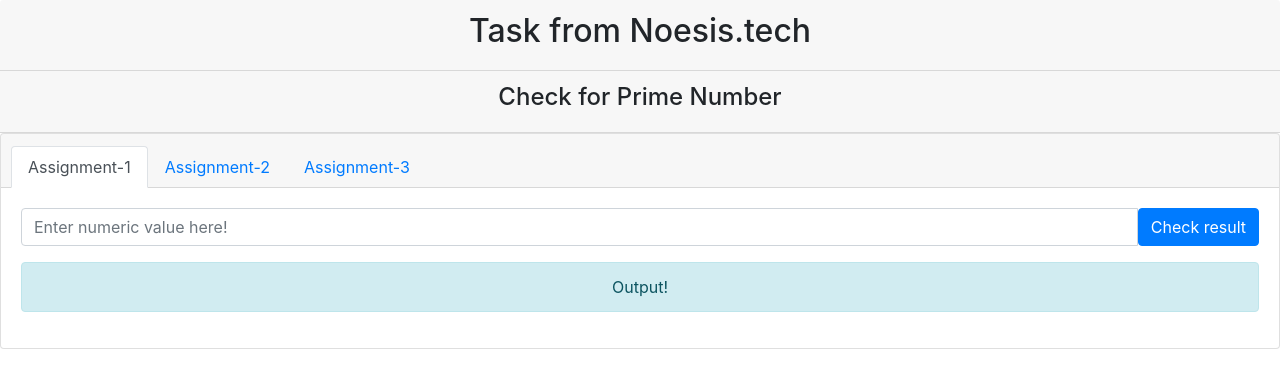
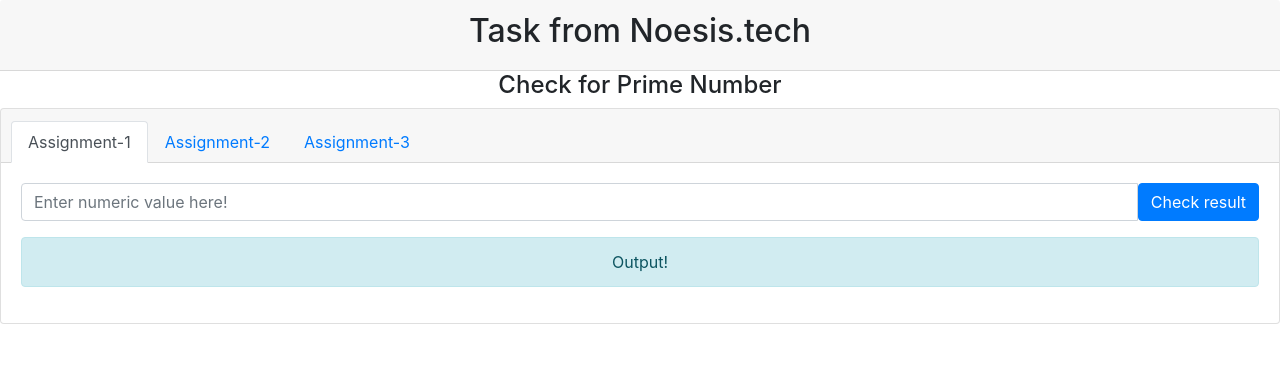
Before and after one commit to Pr3rana/single_page_application, a website: page index.html in a window 1280 px wide. Drawn offline with nearby package versions, Linux system fonts and the light colour scheme; files whose address does not match are found by name.

Commit message:
slight changes

```diff
--- a/index.html
+++ b/index.html
@@ -14,7 +14,7 @@
 		<div class="card-header text-center">
 			<h2>Task from Noesis.tech</h2>
 		</div>
-		<div class="card-header text-center">
+		<div class="navbar-header text-center">
 			<h4 id="task">Check for Prime Number</h4>
 		</div>
 		<div class="card text-center">
```
